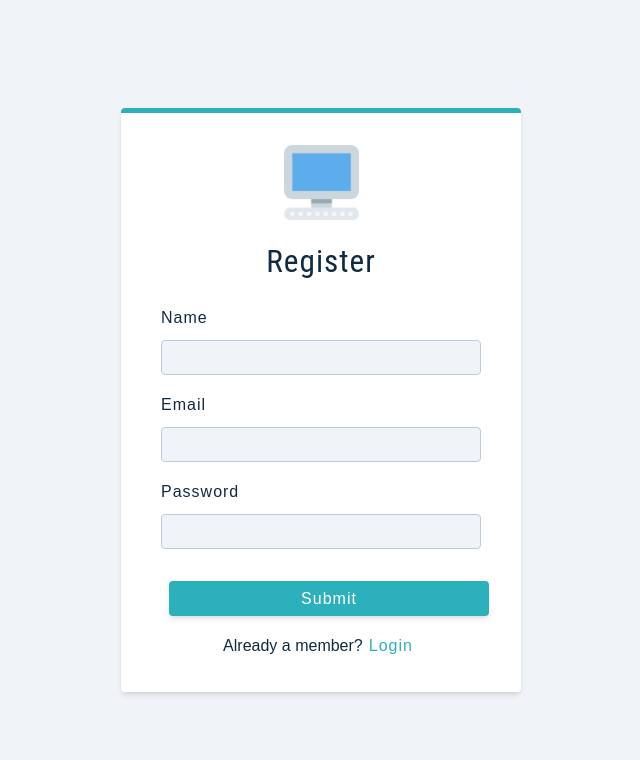
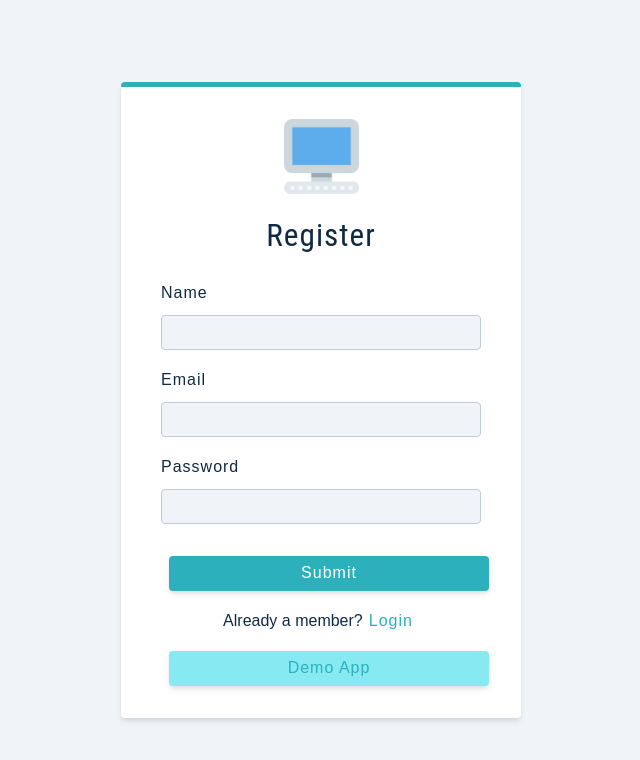
Before and after one commit to GUnzner/client, a React (Create React App) app in the folder client/: page /register in a window 1280 px wide. Shown: the top 760 px of the page, without its empty margins (327-967 px from the left). Built offline with nearby package versions, Linux system fonts and the light colour scheme.

Commit message:
test-user

```diff
--- a/client/src/pages/Register.js
+++ b/client/src/pages/Register.js
@@ -83,6 +83,20 @@
           <button type="button" onClick={toggleMember} className="member-btn">
             {values.isMember ? "Register" : "Login"}
           </button>
+          <button
+            type="button"
+            className="btn btn-block btn-hipster"
+            disabled={isLoading}
+            onClick={() => {
+              loginUser({
+                email: "testuser@test.com",
+
+                password: "secret",
+              });
+            }}
+          >
+            {isLoading ? "loading..." : "demo app"}
+          </button>
         </p>
       </form>
     </Wrapper>
```
